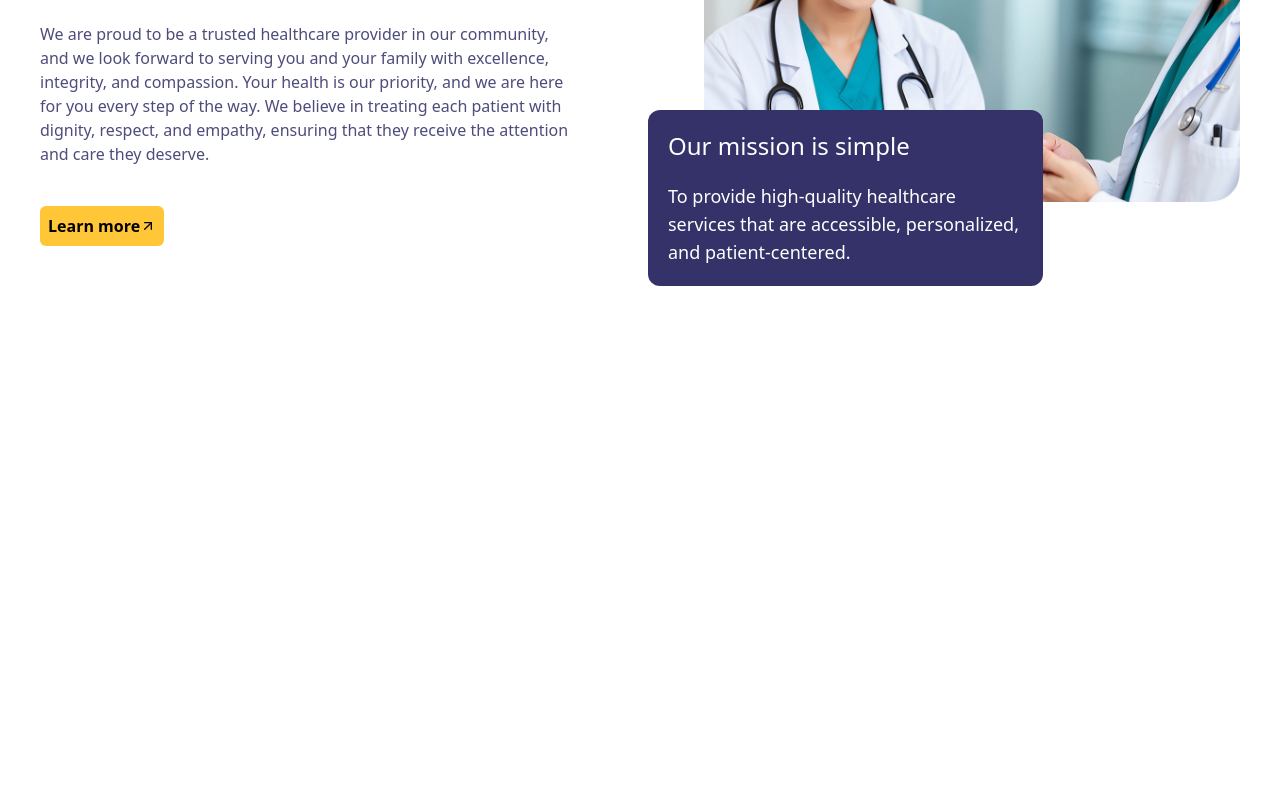
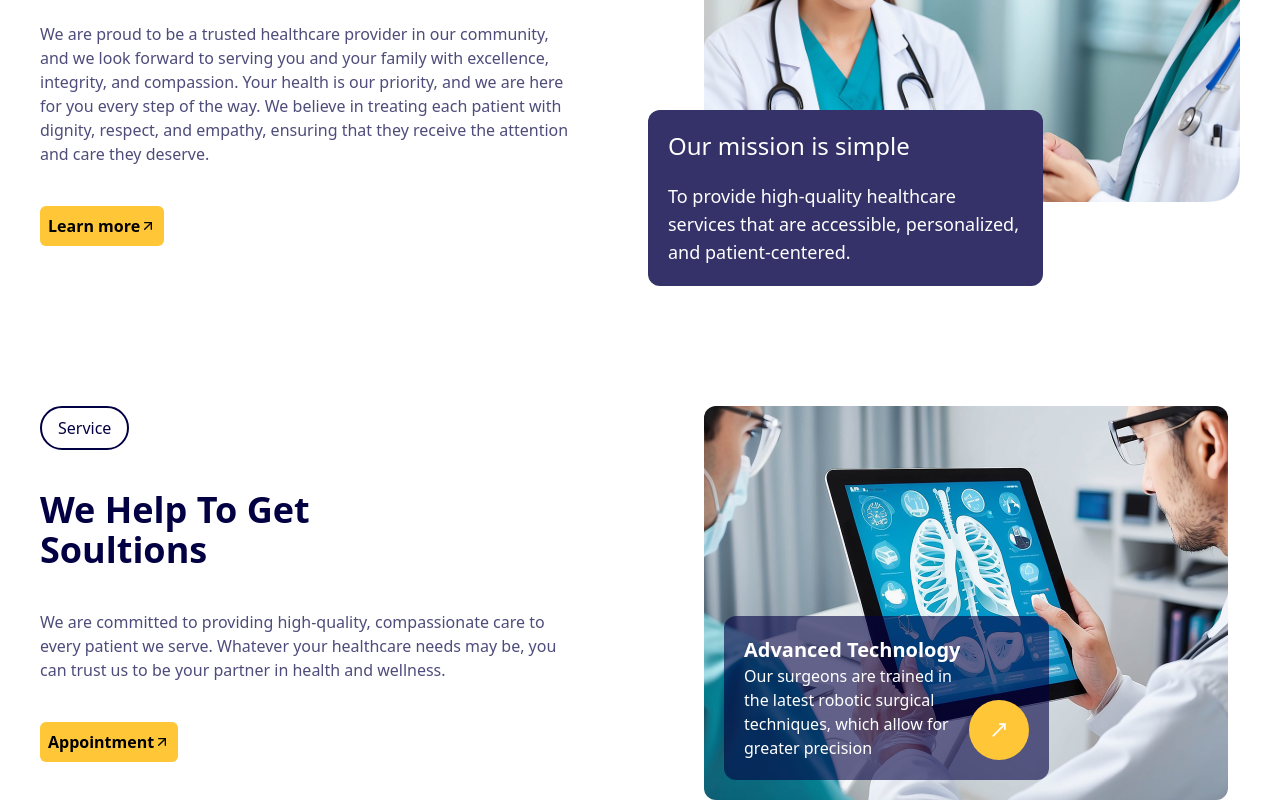
Before and after one commit to mohaiminul375/doc-healthcare, a React (Vite) app: page / in a window 1280 px wide. Shown: the part 1518-2318 px from the top of the page. Before the commit the page ends 1804 px from the top, so only its background shows below. Built offline with nearby package versions, Linux system fonts and the light colour scheme.

Commit message:
add: create service section

```diff
--- a/src/Pages/Home/Home.jsx
+++ b/src/Pages/Home/Home.jsx
@@ -1,12 +1,14 @@
 
 import About from './About';
 import Banner from './Banner';
+import Services from './Services';
 
 const Home = () => {
     return (
         <div>
             <Banner></Banner>
             <About></About>
+            <Services></Services>
         </div>
     );
 };
--- a/src/Pages/Home/Services.jsx
+++ b/src/Pages/Home/Services.jsx
@@ -1,11 +1,46 @@
-
+import { LuArrowUpRight, LuMoveUpRight } from "react-icons/lu";
+import service_img from "../../assets/Rectangle 27-2.png";
 
 const Services = () => {
-    return (
-        <div>
-
+  return (
+    <section className="mt-40">
+      <div className="flex justify-between">
+        <div className="space-y-10 md:w-1/2 mr-32">
+          <button className="border-2 border-[#020043] text-[#020043] px-4 py-2 rounded-full text-base">
+            Service
+          </button>
+          <h2 className="text-4xl font-bold text-[#020043]">
+            We Help To Get <br /> Soultions
+          </h2>
+          <p className="text-[#4D4C7B] text-base">
+            We are committed to providing high-quality, compassionate care to
+            every patient we serve. Whatever your healthcare needs may be, you
+            can trust us to be your partner in health and wellness.
+          </p>
+          <button className="flex items-center bg-[#FFC637] text-black font-bold p-2 rounded-md">
+            Appointment <LuArrowUpRight />
+          </button>
         </div>
-    );
+        <div className="md:w-1/2 relative">
+          <img className="rounded-xl" src={service_img} alt="" />
+          <div className="bg-[#020043] bg-opacity-60 text-white p-5 w-[325px] rounded-xl absolute bottom-5 left-5 flex items-end">
+            <div>
+              <h3 className="text-xl font-bold opacity-100">
+                Advanced Technology
+              </h3>
+              <p>
+                Our surgeons are trained in the latest robotic surgical
+                techniques, which allow for greater precision
+              </p>
+            </div>
+            <span className="p-5 bg-[#FFC637] text-white rounded-full">
+            <LuMoveUpRight  className="text-xl font-bold"  />
+            </span>
+          </div>
+        </div>
+      </div>
+    </section>
+  );
 };
 
 export default Services;
```
